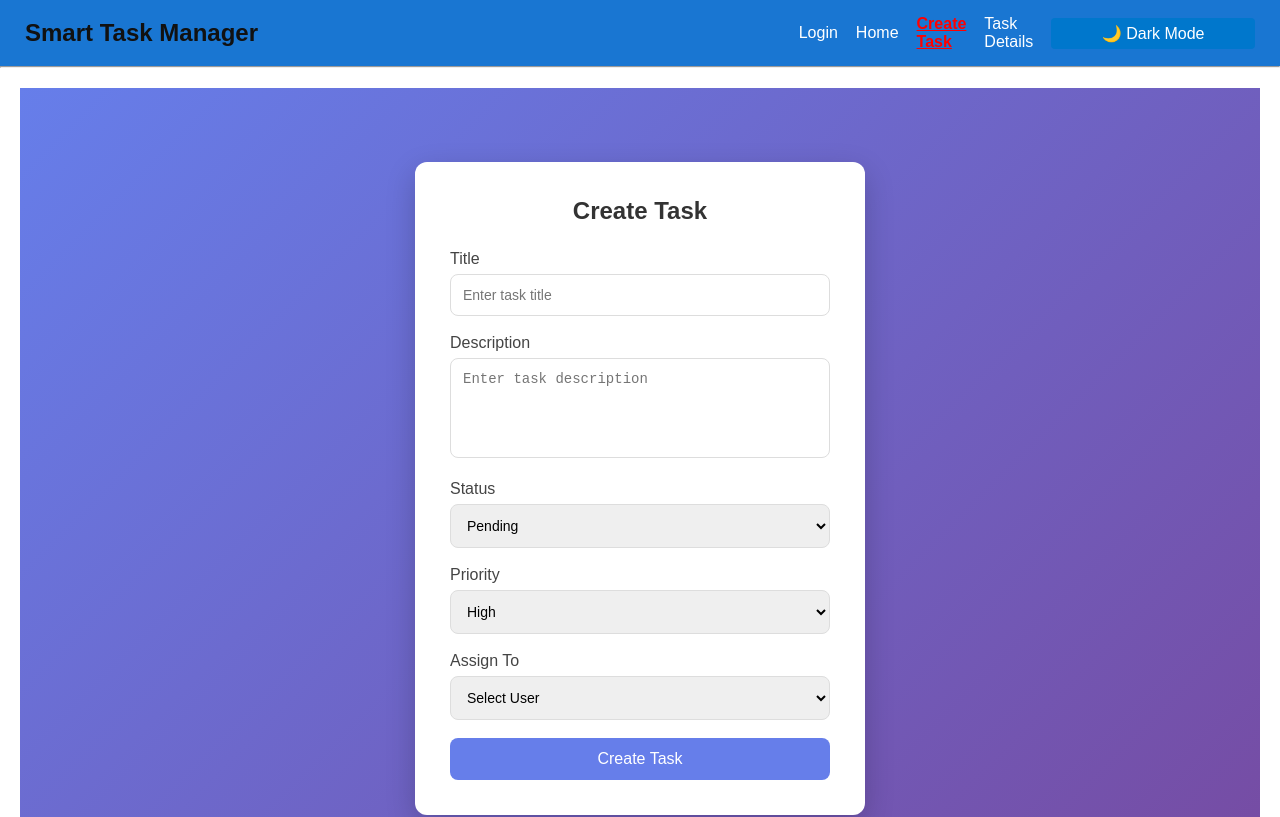
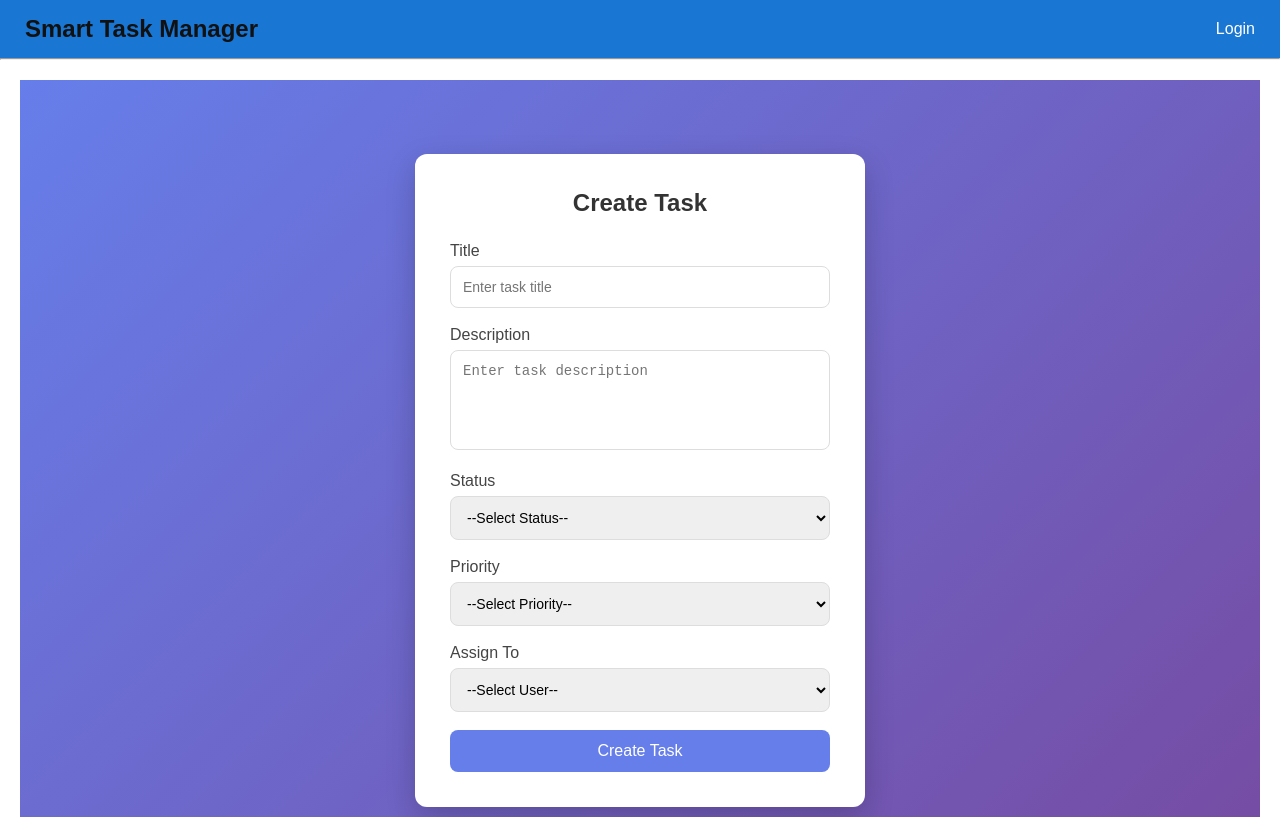
Before and after one commit to ganeshsofttech/smart-task-manager-frontend, a React (Vite) app: page /createtask in a window 1280 px wide. Shown: the top 817 px of the page. Built offline with nearby package versions, Linux system fonts and the light colour scheme.

Commit message:
Handle Menu Redirection

```diff
--- a/src/component/Navbar.jsx
+++ b/src/component/Navbar.jsx
@@ -1,10 +1,27 @@
 import { NavLink } from "react-router-dom";
 import ThemeToggle from "./ThemeToggle";
 import "../css/Navbar.css";
+import { useEffect, useState } from "react";
 
 import onboardingImage from "../assets/onboarding.png";
 
 export default function Navbar({ theme, setTheme }) {
+  const [token, setToken] = useState(localStorage.getItem("token"));
+
+  useEffect(() => {
+    const updateToken = () => {
+      setToken(localStorage.getItem("token"));
+    };
+
+    window.addEventListener("storage", updateToken);
+
+    return () => {
+      window.removeEventListener("storage", updateToken);
+    };
+  }, []);
+
+  // const token = localStorage.getItem("token");
+
   const activeStyle = {
     color: "red",
     fontWeight: "bold",
@@ -21,12 +38,19 @@ export default function Navbar({ theme, setTheme }) {
         alt="Task Management" />
       </NavLink> */}
       <div className="nav-links">
+        {/* <NavLink to="/" style={({ isActive }) => (isActive ? activeStyle : {})}>
+          Login
+        </NavLink> */}
+        {!token && (
           <NavLink
             to="/"
             style={({ isActive }) => (isActive ? activeStyle : {})}
           >
             Login
           </NavLink>
+        )}
+        {token && (
+          <>
             <NavLink
               to="/home"
               style={({ isActive }) => (isActive ? activeStyle : {})}
@@ -61,8 +85,19 @@ export default function Navbar({ theme, setTheme }) {
         >
           About
         </NavLink> */}
+            <button
+              onClick={() => {
+                localStorage.removeItem("token");
+                localStorage.removeItem("user");
+                window.location.href = "/";
+              }}
+            >
+              Logout
+            </button>
 
             <ThemeToggle theme={theme} setTheme={setTheme} />
+          </>
+        )}
       </div>
     </nav>
   );
--- a/src/pages/CreateTask.jsx
+++ b/src/pages/CreateTask.jsx
@@ -124,6 +124,7 @@ const CreateTask = () => {
             <label>Status</label>
 
             <select name="status" value={task.status} onChange={handleChange}>
+              <option value="">--Select Status--</option>
               <option value="Pending">Pending</option>
 
               <option value="In Progress">In Progress</option>
@@ -141,6 +142,7 @@ const CreateTask = () => {
               value={task.Priority}
               onChange={handleChange}
             >
+              <option value="">--Select Priority--</option>
               <option value="High">High</option>
 
               <option value="Medium">Medium</option>
@@ -158,7 +160,7 @@ const CreateTask = () => {
               value={task.assignedTo}
               onChange={handleChange}
             >
-              <option value="">Select User</option>
+              <option value="">--Select User--</option>
 
               <option value="6a507cbe891cf770bfd4e68c">John Doe</option>
 
--- a/src/pages/Login.jsx
+++ b/src/pages/Login.jsx
@@ -67,7 +67,8 @@ const Login = () => {
       //   JSON.stringify(response.data.user)
       // );
       alert("✅ Login successful.");
-       navigate("/home");
+      window.dispatchEvent(new Event("storage"));
+      navigate("/home");
     } catch (error) {
       console.log(error);
 
```
Lines whose indentation alone changed are shown as unchanged.
